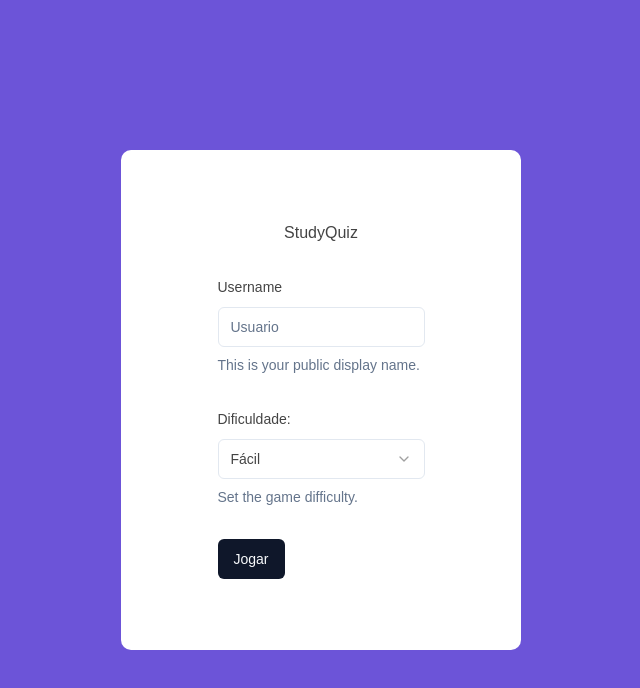
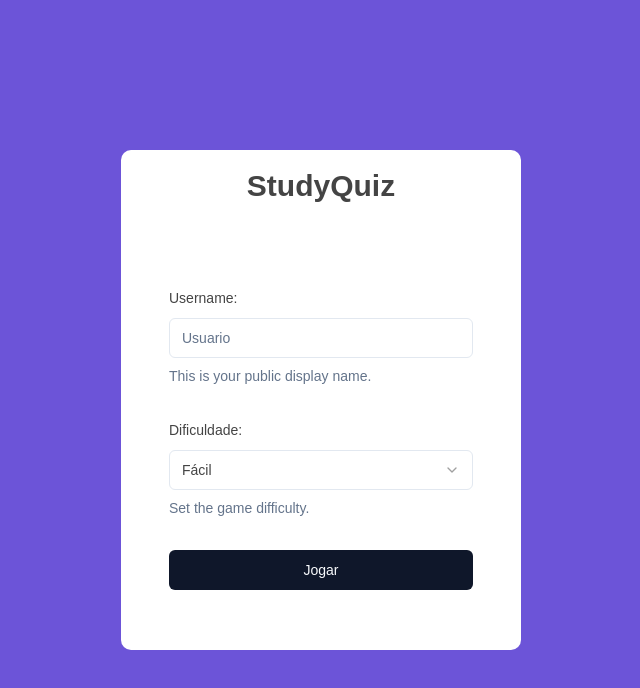
Before and after one commit to DanielLucasOliveira/quiz, a Next.js app: page / in a window 1280 px wide. Shown: the top 688 px of the page, without its empty margins (319-959 px from the left). Built offline with nearby package versions, Linux system fonts and the light colour scheme.

Commit message:
refactor: mudando mensagem do form

```diff
--- a/components/Inicio.tsx
+++ b/components/Inicio.tsx
@@ -24,7 +24,7 @@ import { useRouter } from "next/router";
 
 
 const formSchema = z.object({
-    username: z.string().min(2).max(30),
+    username: z.string().min(3, { message: "Usuario deve ter no minimo 3 letras" }).max(30),
     dificuldade: z.string(),
 });
 
@@ -49,15 +49,15 @@ export default function Inicio() {
     }
     return (
         <div className={styles.home}>
-            <h1>StudyQuiz</h1>
-            <Form {...form}>
-                <form onSubmit={form.handleSubmit(onSubmit)} className="space-y-8">
+            <h1 className="font-bold" style={{ fontSize: "30px" }}>StudyQuiz</h1>
+            <Form {...form} >
+                <form onSubmit={form.handleSubmit(onSubmit)} className="space-y-8 p-12 w-full flex flex-col">
                     <FormField
                         control={form.control}
                         name="username"
                         render={({ field }) => (
                             <FormItem>
-                                <FormLabel>Username</FormLabel>
+                                <FormLabel>Username:</FormLabel>
                                 <FormControl>
                                     <Input placeholder="Usuario" {...field} />
                                 </FormControl>
@@ -94,7 +94,7 @@ export default function Inicio() {
                             </FormItem>
                         )}
                     />
-                    <Button type="submit">
+                    <Button type="submit" className={styles.button}>
                         Jogar
                     </Button>
                 </form>
```
